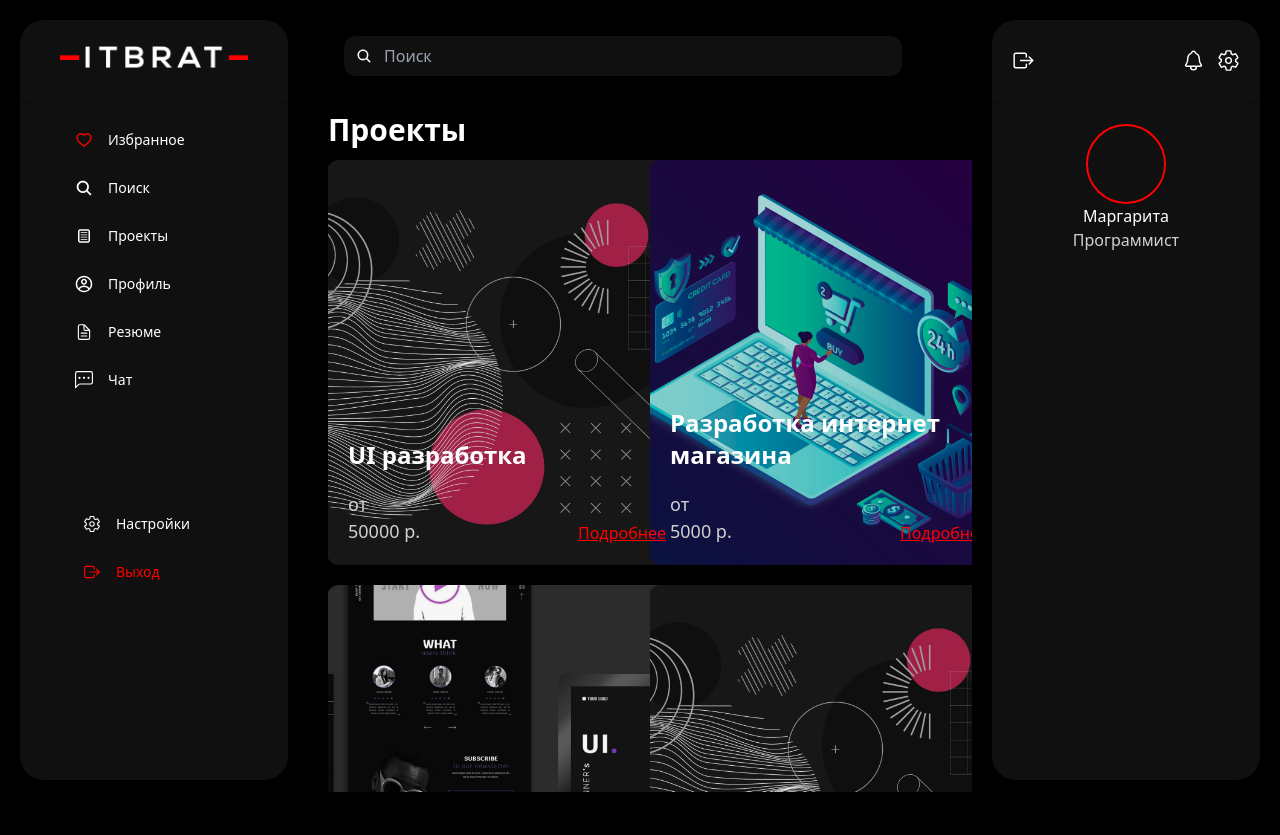
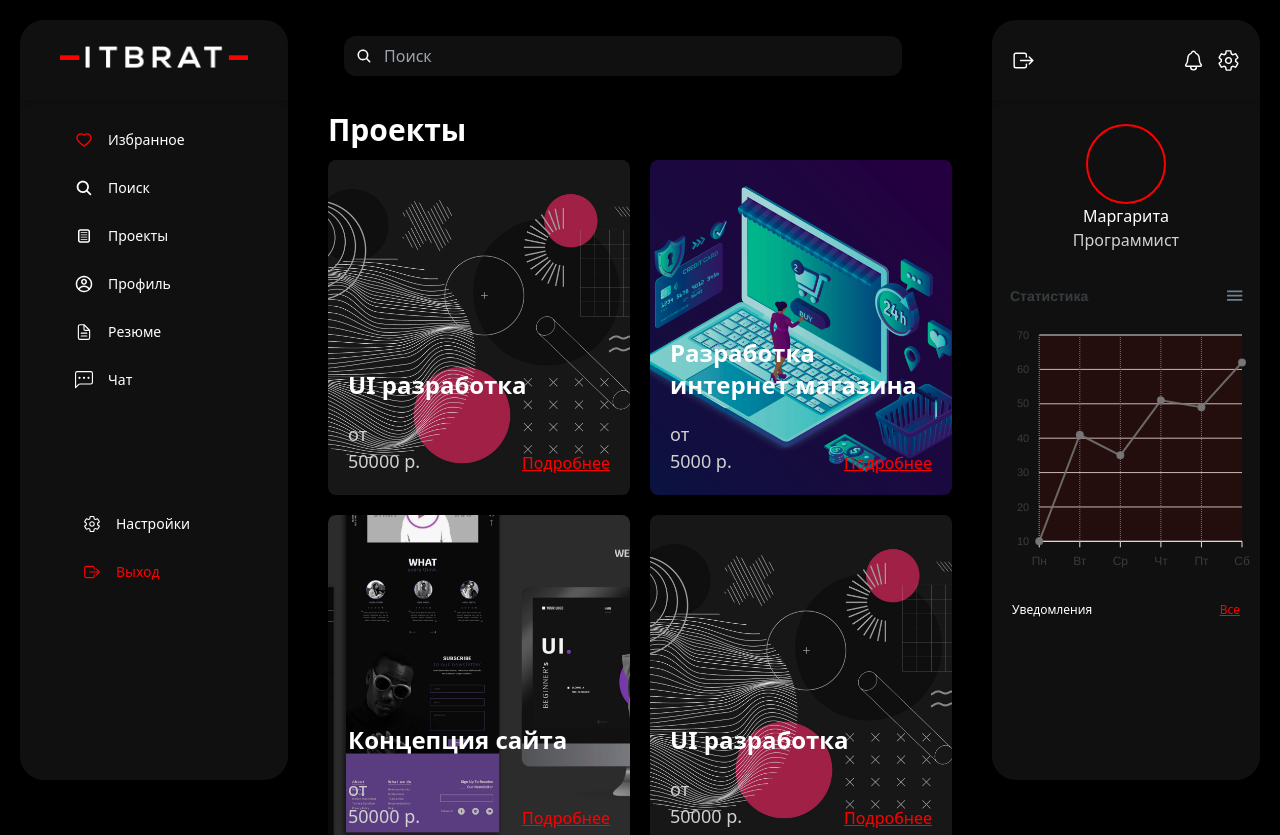
Before and after one commit to ulugbekgithub/it-brat, a React (Vite) app: page /profile/projects in a window 1280 px wide. Shown: the top 835 px of the page. Built offline with nearby package versions, Linux system fonts and the light colour scheme.

Commit message:
changes responsive and add charts

```diff
--- a/package.json
+++ b/package.json
@@ -11,7 +11,9 @@
   },
   "dependencies": {
     "@reduxjs/toolkit": "^2.2.6",
+    "apexcharts": "^3.50.0",
     "react": "^18.3.1",
+    "react-apexcharts": "^1.4.1",
     "react-dom": "^18.3.1",
     "react-icons": "^5.2.1",
     "react-redux": "^9.1.2",
--- a/src/components/account.jsx
+++ b/src/components/account.jsx
@@ -1,6 +1,10 @@
 
 export default function Account() {
   return (
-    <div className="text-main-white">Account</div>
+    <div className="w-full h-full bg-[#101010] rounded-lg">
+      <div className="w-full ">
+
+      </div>
+    </div>
   )
 }
--- a/src/components/centerMenu.jsx
+++ b/src/components/centerMenu.jsx
@@ -16,7 +16,7 @@ export default function CenterMenu() {
 
 
 
-       <div className="h-[calc(100vh-120px)] w-full overflow-y-auto scrollbar-thin">
+       <div className="h-screen w-full overflow-y-auto scrollbar-thin">
        <Outlet/>
        </div>
 
--- /dev/null
+++ b/src/components/charts.jsx
@@ -0,0 +1,116 @@
+import ReactApexChart from "react-apexcharts";
+import "./css/custom.css";
+const Charts = () => {
+  const chartOptions = {
+    series: [
+      {
+        name: "Статистика",
+        data: [10, 41, 35, 51, 49, 62],
+      },
+    ],
+    options: {
+      chart: {
+        height: 195,
+        type: "line",
+        zoom: {
+          enabled: false,
+        },
+      },
+      colors: ['#777777'], // Set the color of the line
+      dataLabels: {
+        enabled: false,
+      },
+      stroke: {
+        curve: "straight",
+        width: 2, // Set the thickness of the line
+      },
+      markers: {
+        size: 3, // Size of the marker points
+        colors: ['#777777'], // Color of the marker points
+        strokeColors: '#777777', // Border color of the marker points
+        strokeWidth: 2, // Border width of the marker points
+        hover: {
+          size: 7, // Size of the marker points on hover
+        },
+      },
+      title: {
+        text: "Статистика",
+        align: "left",
+      },
+      grid: {
+        row: {
+          colors: ["#760000", "#760000"], // takes an array which will be repeated on columns
+          opacity: 0.2,
+        },
+      },
+      xaxis: {
+        categories: ["Пн", "Вт", "Ср", "Чт", "Пт", "Сб", "Вс"],
+      },
+      tooltip: {
+        theme: 'dark', // Set the theme to dark
+        style: {
+          backgroundColor: '#777777000', // Set the background color to black
+          color: '#ffffff', // Set the text color to white
+        },
+      },
+      annotations: {
+        xaxis: [
+          {
+            x: "Пн",
+            borderColor: '#777777',
+
+          },
+          {
+            x: "Вт",
+            borderColor: '#777777',
+
+          },
+          {
+            x: "Ср",
+            borderColor: '#777777',
+
+          },
+          {
+            x: "Чт",
+            borderColor: '#777777',
+
+          },
+          {
+            x: "Пт",
+            borderColor: '#777777',
+
+          },
+          {
+            x: "Сб",
+            borderColor: '#777777',
+
+          },
+          {
+
+            borderColor: '#777777',
+
+          }
+        ]
+      }
+    },
+  };
+
+
+
+
+  return (
+    <div>
+      <div id="chart">
+        <ReactApexChart
+          options={chartOptions.options}
+          series={chartOptions.series}
+          type="line"
+          height={295}
+        />
+      </div>
+      <div id="html-dist"></div>
+    </div>
+  );
+};
+
+export default Charts;
--- a/src/components/css/custom.css
+++ b/src/components/css/custom.css
@@ -78,3 +78,7 @@
   background: red !important;
   opacity: 1;
 }
+
+.apexcharts-menu {
+background-color: black !important;
+}
--- a/src/components/profileSidebar.jsx
+++ b/src/components/profileSidebar.jsx
@@ -4,6 +4,7 @@ import {
   IoSettingsOutline,
 } from "react-icons/io5";
 import { Link } from "react-router-dom";
+import Charts from "../components/charts";
 
 export default function ProfileSidebar() {
 
@@ -34,6 +35,17 @@ export default function ProfileSidebar() {
               <span className="text-second-color">Программист</span>
             </li>
           </ul>
+
+          <div className="p-2">
+          <Charts/>
+          </div>
+
+          <div className="w-full h-20 px-5">
+            <div className="flex justify-between">
+              <span className="text-main-white text-xs">Уведомления</span>
+              <a href="" className="text-main-red text-xs underline">Все</a>
+            </div>
+          </div>
         </div>
       </div>
     </div>
--- a/src/components/projects.jsx
+++ b/src/components/projects.jsx
@@ -6,11 +6,11 @@ export default function Projects() {
       <div className="">
         <h1 className="text-main-white text-3xl font-semibold">Проекты</h1>
 
-        <div className="w-full h-full grid grid-cols-2 gap-5 py-3">
+        <div className="w-full h-full grid lg:grid-cols-2 grid-cols-1 gap-5 py-3">
           {ServiceData.map((item) => (
             <div key={item.title} className="w-full h-full">
               <div
-                className="bg-cover flex items-end bg-center w-[358px] h-[405px]"
+                className="bg-cover flex items-end bg-center w-[100%] h-[335px] rounded-lg"
                 style={{
                   backgroundImage: `url(${item.backgroundImage})`,
                 }}
--- a/src/components/rezume.jsx
+++ b/src/components/rezume.jsx
@@ -8,11 +8,11 @@ export default function Rezume() {
       <div className="">
         <h1 className="text-main-white text-3xl font-semibold">Резюме</h1>
 
-        <div className="w-full h-full grid grid-cols-2 gap-5 py-3">
+        <div className="w-full h-full grid lg:grid-cols-2 grid-cols-1 gap-5 py-3">
           {Rezume1Data.map((item) => (
             <div key={item.title} className="w-full h-full">
               <div
-                className="flex items-end bg-cover bg-center w-[350px] h-[435px] rounded-xl"
+                className="flex items-end bg-cover bg-center w-[100%] h-[435px] rounded-xl"
                 style={{
                   backgroundImage: `url(${item.img})`,
                 }}
--- a/src/pages/profile/Profile.jsx
+++ b/src/pages/profile/Profile.jsx
@@ -2,18 +2,44 @@ import Sidebar from "../../components/sidebar";
 import CenterMenu from "../../components/centerMenu";
 import ProfileSidebar from "../../components/profileSidebar";
 import Footer from "../../components/footer";
+import logo from "../../assets/logo.png";
+import { RiCloseLargeLine } from "react-icons/ri";
+import { BiMenuAltRight } from "react-icons/bi";
+import { useState } from "react";
 
 export default function Profile() {
+  const [click, setClick] = useState(false);
+  const handleClick = () => {
+    setClick(!click);
+  };
+
   return (
     <div>
-      <div className="flex justify-between">
-        <div className="w-[308px]">
+      <div className="w-full flex md:flex-row flex-col md:justify-between justify-center bg-main-black">
+        <div className="">
+          <div className="w-full md:hidden flex justify-between p-10">
+            <div className="w-full max-w-[150px]">
+              <img className="w-full" src={logo} alt="logo" />
+            </div>
+            <button
+              className="block md:hidden transition"
+              onClick={handleClick}
+            >
+              {click ? (
+                <RiCloseLargeLine color="white" size={25} />
+              ) : (
+                <BiMenuAltRight color="white" size={25} />
+              )}
+            </button>
+          </div>
+        </div>
+        <div className="w-full max-w-[308px] md:block hidden">
           <Sidebar />
         </div>
-        <div className="w-[calc(100%-616px)]  bg-main-black">
+        <div className="md:w-[calc(100%-616px)] w-full md:p-0 p-10 bg-main-black">
           <CenterMenu />
         </div>
-        <div className="w-[308px] bg-main-black">
+        <div className="w-full   max-w-[308px] bg-main-black md:block hidden">
           <ProfileSidebar />
         </div>
       </div>
```
Also changed, not shown: 1 other file (tests, documents, lock files or other folders).
